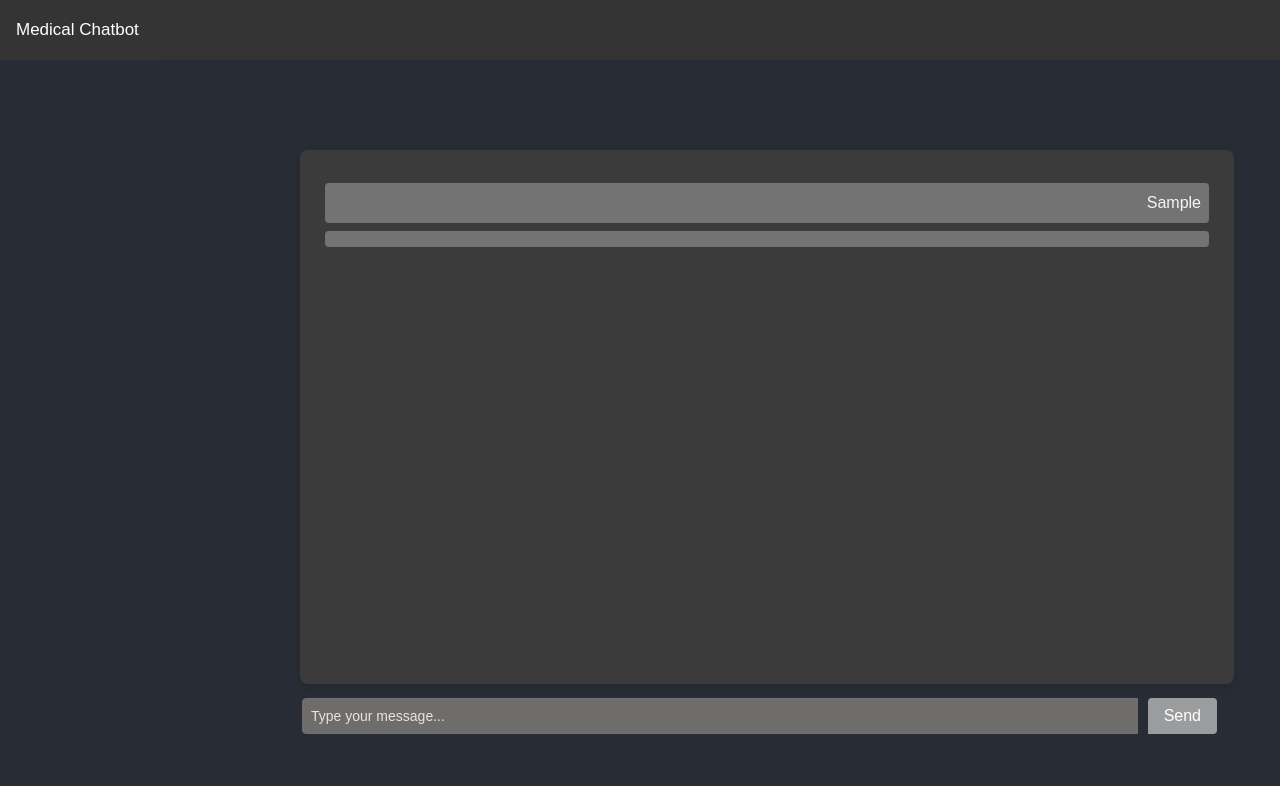
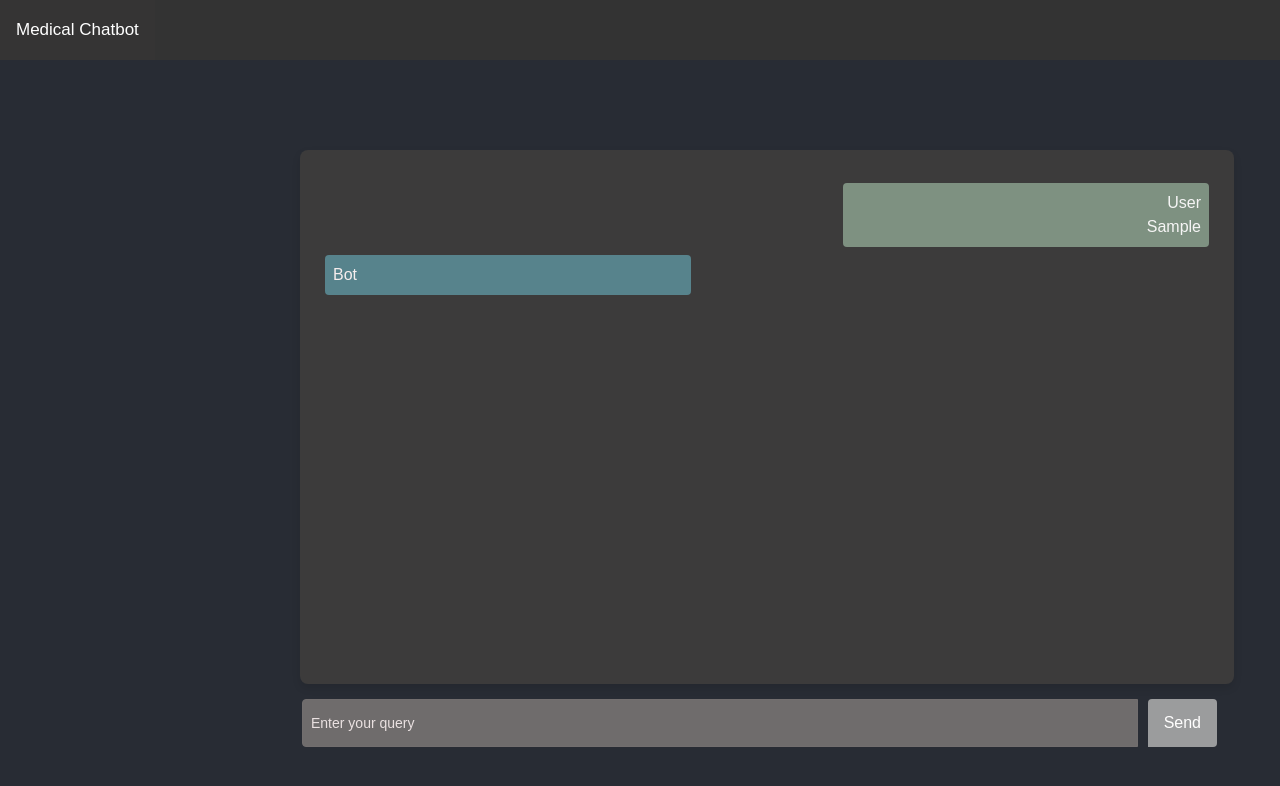
Before and after one commit to ashvinalex/Medical-Chatbot-UI, a React (Create React App) app: page / in a window 1280 px wide. Both pictures are taken after typing "Sample" into the empty fields and a click on the button "Send". Shown: the top 786 px of the page. Built offline with nearby package versions, Linux system fonts and the light colour scheme; no server answers.

Commit message:
fixed container width

```diff
--- a/src/Chatbot.css
+++ b/src/Chatbot.css
@@ -14,12 +14,11 @@
     box-shadow: 0 4px 8px rgba(0, 0, 0, 0.1);
 
 
-
   }
   .chatbot-messages {
-    height: 400px;
+    height: 500px;
     color: #f5eded;
-    overflow-y: scroll;
+
     padding: 8px;
   }
   .message {
@@ -28,14 +27,15 @@
     border-radius: 4px;
     font-size: 16px;
     line-height: 1.5;
+
   }
   .user-message {
-    background-color: #a6a5a587;
+    background-color: #7E9181;
     color: #f6f5f5;
     text-align: right;
   }
   .ai-message {
-    background-color: #a6a5a587;
+    background-color: #C7CEDB;
     text-align: left;
   }
   .chatbot-input-form {
@@ -45,7 +45,7 @@
   .chatbot-input-form input {
     margin-left: -15px;
     width:1200px;
-    margin-top: 11%;
+    height:30px;
     background-color:#6f6c6c;
     padding: 8px;
     color:#f8f6f6;
@@ -54,9 +54,8 @@
     font-size: 16px;
   }
   .chatbot-input-form button {
-    margin-top: 11%;
+
     margin-left: 10px;
-
     padding: 8px 16px;
     border: none;
     background-color: #9b9c9d;
@@ -73,3 +72,17 @@
   .chatbot-input-form button:hover {
     background-color: #303234;
   }
+
+  .user-message {
+    background-color: #7E9181;
+    width:350px;
+    margin-left: auto;
+    text-align: right;
+  }
+
+  .ai-message {
+    background-color: #57838C;
+    width:350px;
+    margin-right: auto;
+    text-align: left;
+  }
--- a/src/Chatbot.js
+++ b/src/Chatbot.js
@@ -39,13 +39,20 @@ try {
   return (
     <div className="chatbot-container">
       <div className="chatbot-messages">
+
         {messages.map((message, index) => (
-          <div
-            key={index}
-            className={`message ${message.user ? 'user-message' : 'ai-message'}`}>
 
-            {message.text}
+         <div
+
+          key={index}
+          className={`message ${message.user ? 'user-message' : 'ai-message'}`}>
+          <div className="message-tag">
+            {message.user ? 'User' : 'Bot'}
           </div>
+         {message.text}
+
+
+        </div>
         ))}
       </div>
       <form className="chatbot-input-form" onSubmit={handleSubmit}>
@@ -53,7 +60,7 @@ try {
           type="text"
           value={input}
           onChange={(e) => setInput(e.target.value)}
-          placeholder="Type your message..."
+          placeholder="Enter your query"
         />
         <button type="submit">Send</button>
       </form>
```
